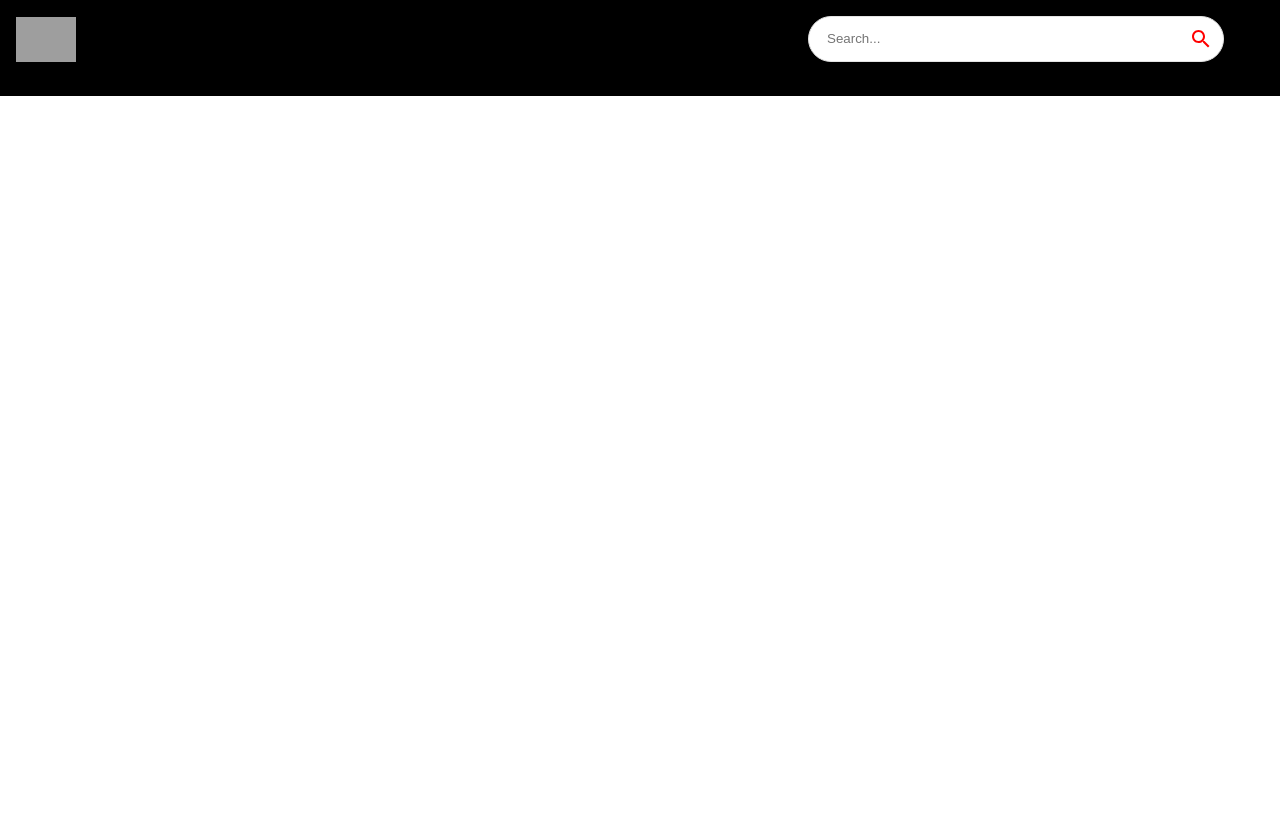
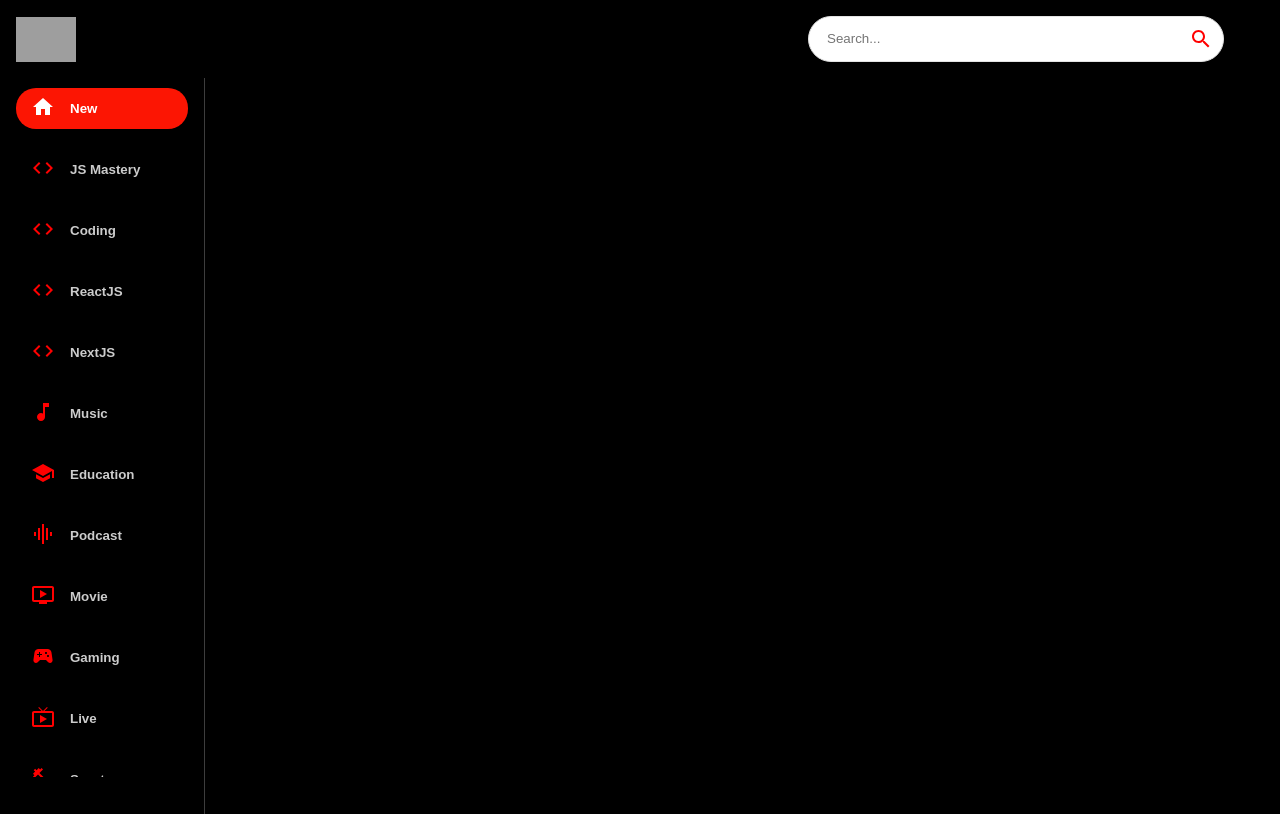
Before and after one commit to Borys-Mch/youtube-clone, a React (Create React App) app: page / in a window 1280 px wide. Built offline with nearby package versions, Linux system fonts and the light colour scheme; grey boxes are pictures that could not be loaded.

Commit message:
Added Sidebar Section

```diff
--- a/src/components/Feed.jsx
+++ b/src/components/Feed.jsx
@@ -1,7 +1,27 @@
-import React from "react";
+import { useState, useEffect } from "react";
+import { Box, Stack, Typography } from "@mui/material";
+import Sidebar from "./Sidebar";
 
 const Feed = () => {
-  return <div>Feed</div>;
+  return (
+    <Stack sx={{ flexDirection: { sx: "column", md: "row" } }}>
+      <Box
+        sx={{
+          height: { sx: "auto", md: "92vh" },
+          borderRight: "1px solid #3d3d3d",
+          px: { sx: 0, md: 2 },
+        }}>
+        <Sidebar />
+
+        <Typography
+          className="copyright"
+          variant="body2"
+          sx={{ mt: 1.5, color: "fff" }}>
+          Copyright 2022 JSM Media
+        </Typography>
+      </Box>
+    </Stack>
+  );
 };
 
 export default Feed;
--- /dev/null
+++ b/src/components/Sidebar.jsx
@@ -0,0 +1,39 @@
+import { Stack } from "@mui/material";
+
+import { categories } from "../utils/constants";
+
+const selectedCategory = "New";
+
+const Sidebar = () => (
+  <Stack
+    direction="row"
+    sx={{
+      overflowY: "auto",
+      height: { sx: "auto", md: "95%" },
+      flexDirection: { md: "column" },
+    }}>
+    {categories.map((category) => (
+      <button
+        className="category-btn"
+        style={{
+          background: category.name === selectedCategory && "#FC1503",
+          color: "white",
+        }}
+        key={category.name}>
+        <span
+          style={{
+            color: category.name === selectedCategory ? "white" : "red",
+            marginRight: "15px",
+          }}>
+          {category.icon}
+        </span>
+        <span
+          style={{ opacity: category.name === selectedCategory ? "1" : "0.8" }}>
+          {category.name}
+        </span>
+      </button>
+    ))}
+  </Stack>
+);
+
+export default Sidebar;
--- a/src/components/index.js
+++ b/src/components/index.js
@@ -4,3 +4,4 @@
 export { default as ChannelDetail } from "./ChannelDetail";
 export { default as VideoDetail } from "./VideoDetail";
 export { default as SearchBar } from "./SearchBar";
+export { default as Sidebar } from "./Sidebar";
```
